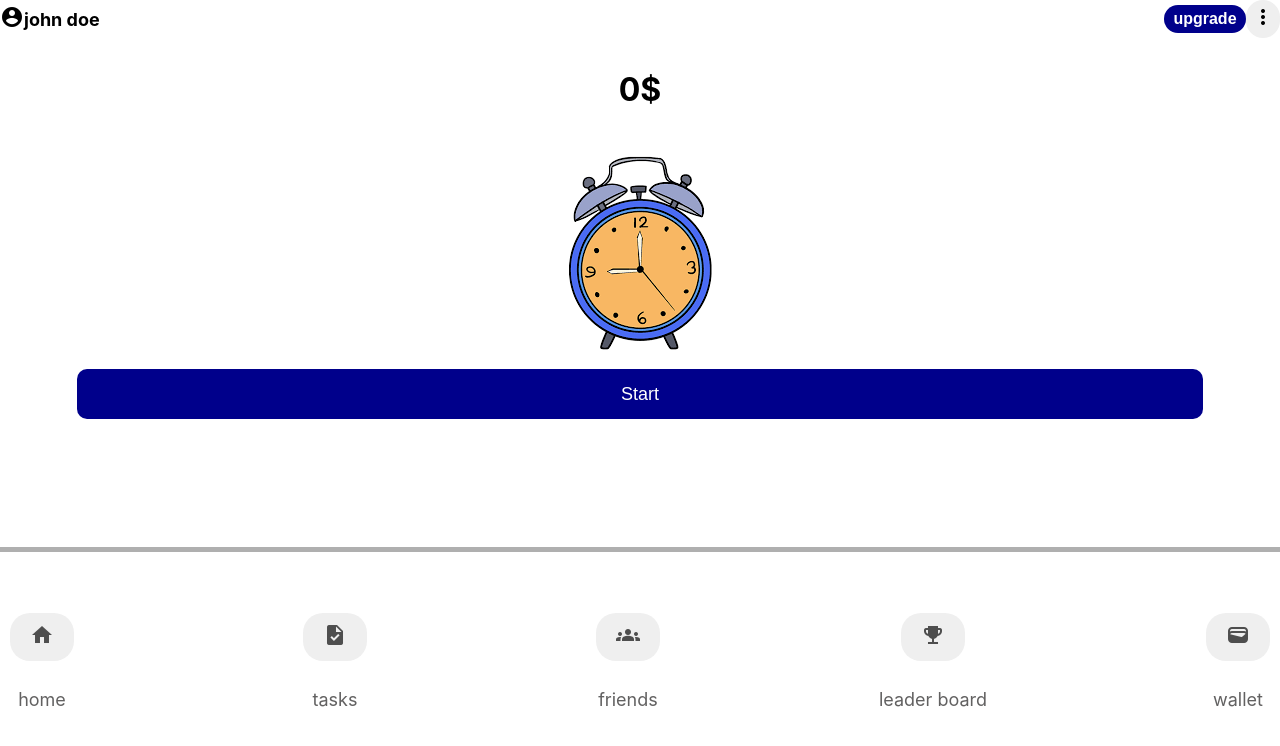
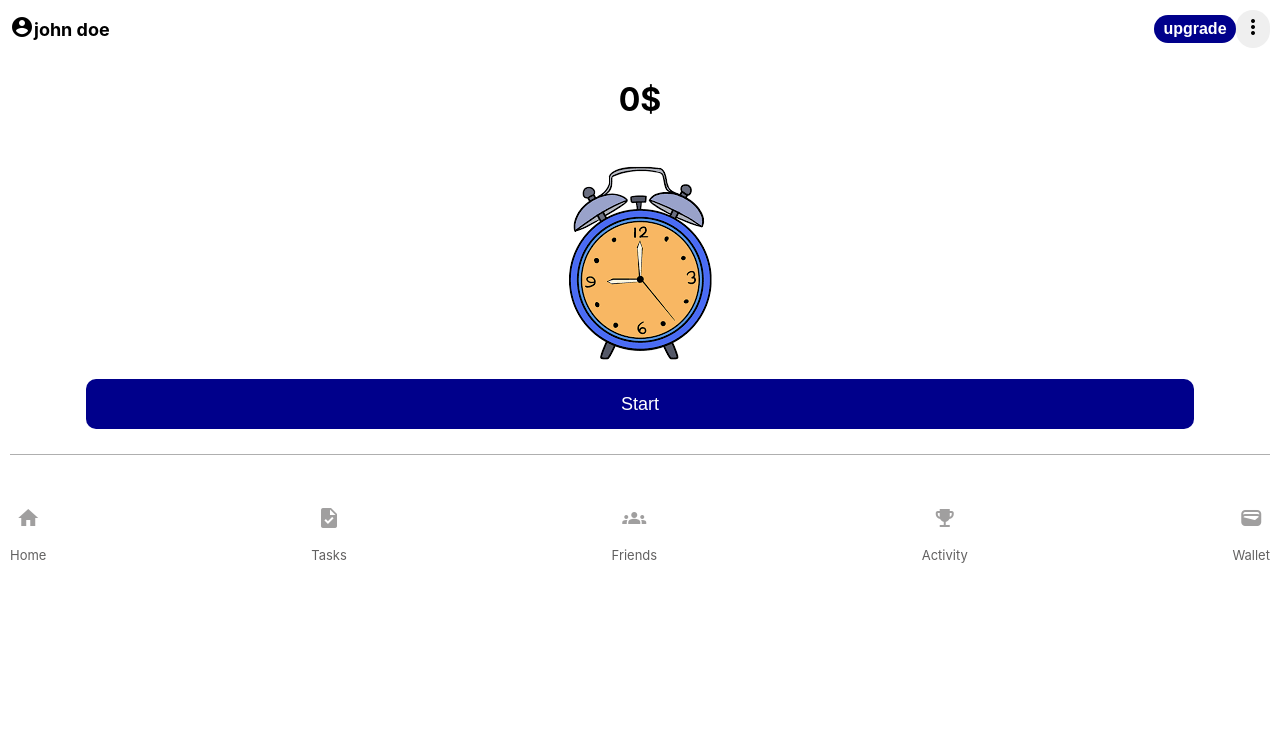
Before and after one commit to mmdsh2001/Timefarm_clone, a React (Create React App) app: page / in a window 1280 px wide. Shown: the top 746 px of the page. Built offline with nearby package versions, Linux system fonts and the light colour scheme.

Commit message:
2nd commit-stylechanges

```diff
--- a/public/style.css
+++ b/public/style.css
@@ -7,8 +7,12 @@ body {
 }
 
 .App{
-  height: 100vh;
+  height: 100%;
   position: relative;
+  display: flex;
+  flex-direction: column;
+  justify-content: space-between;
+  padding: 10px;
 }
 
 .material-symbols-outlined {
@@ -190,33 +194,50 @@ body {
 
 .footermenu{
   /* background-color:rgb(56, 231, 231); */
-
+  width: 100%;
   display: flex;
   flex-direction: row;
+
   justify-content: space-between;
   align-items: center;
 
-  border-top: 5px solid rgb(175, 175, 175);
-  margin-top: 10%;
+  border-top: 1px solid rgb(175, 175, 175);
+  margin-top: 25px;
   padding-top: 4%;
 
 }
 
 .footermenu button{
-
-  color: rgb(78, 78, 78);
+  background: #ffffff;
+  min-width: 24px;
+  color: rgb(160, 159, 159);
   border: none; /* Remove default button border */
-  padding: 10px 20px; /* Add padding for spacing */
-  font-size: 16px; /* Adjust font size */
+  /* padding: 10px 20px;  */
+  /* font-size: 16px;  */
   cursor: pointer; /* Change cursor to pointer on hover */
   transition: background-color 0.2s ease; /* Smooth transition for background color */
   border-radius: 20px; /* Rounded corners for buttons */
-  margin: 10px; /* Add margin for spacing */
+  margin: 0px; /* Add margin for spacing */
+
+  flex: 1 1 auto; /* Allow buttons to grow and shrink */
+
+}
+
+.footermenu button:hover{
+  color: blue; /* Change background color on hover */
+
+}
+
+.footermenu div:hover p {
+  color: blue; /* Change paragraph font color to blue on hover */
 }
 
 .footermenu p{
+  flex: 1 1 100%; /* Allow paragraph to grow and shrink */
+  font-size: small;
   font-weight: lighter;
   color: rgb(98, 97, 97);
+  text-align: center;
 }
 
 
--- a/src/components/menu.js
+++ b/src/components/menu.js
@@ -7,31 +7,31 @@ function Menu() {
             <button>
                 <span class="material-icons">home</span>
             </button>
-            <p>home</p>
+            <p>Home</p>
         </div>
         <div id='tasks'>
             <button>
                 <span class="material-icons">task</span>
             </button>
-            <p>tasks</p>
+            <p>Tasks</p>
         </div>
         <div id='friends'>
         <button>
             <span class="material-icons">groups</span>
         </button>
-        <p>friends</p>
+        <p>Friends</p>
         </div>
         <div id='leader-board'>
             <button>
                 <span class="material-icons">emoji_events</span>
             </button>
-            <p>leader board</p>
+            <p>Activity</p>
         </div>
         <div id='wallet'>
             <button>
                 <span class="material-icons">wallet</span>
             </button>
-            <p>wallet</p>
+            <p>Wallet</p>
         </div>
     </div>
   )
```
